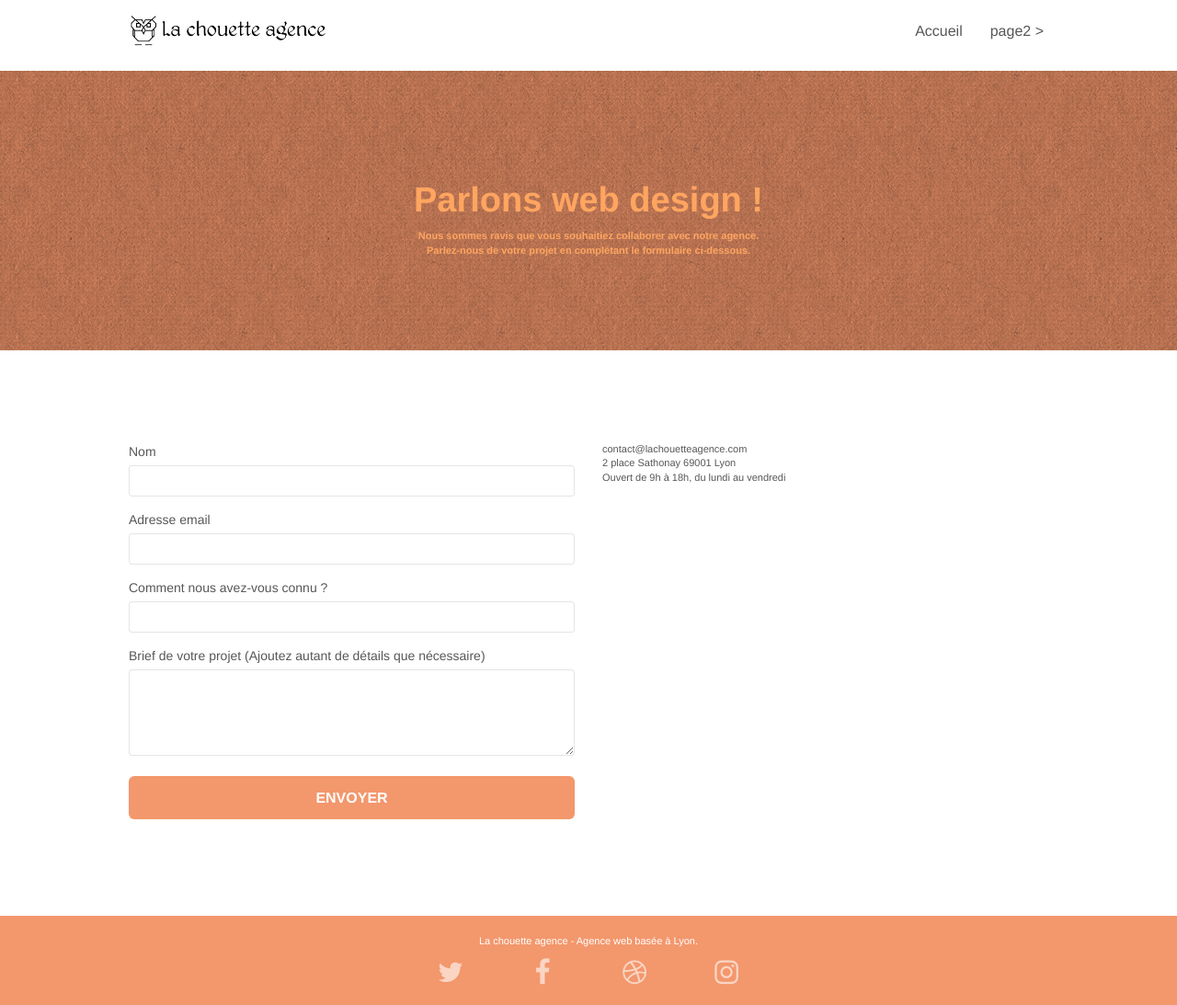
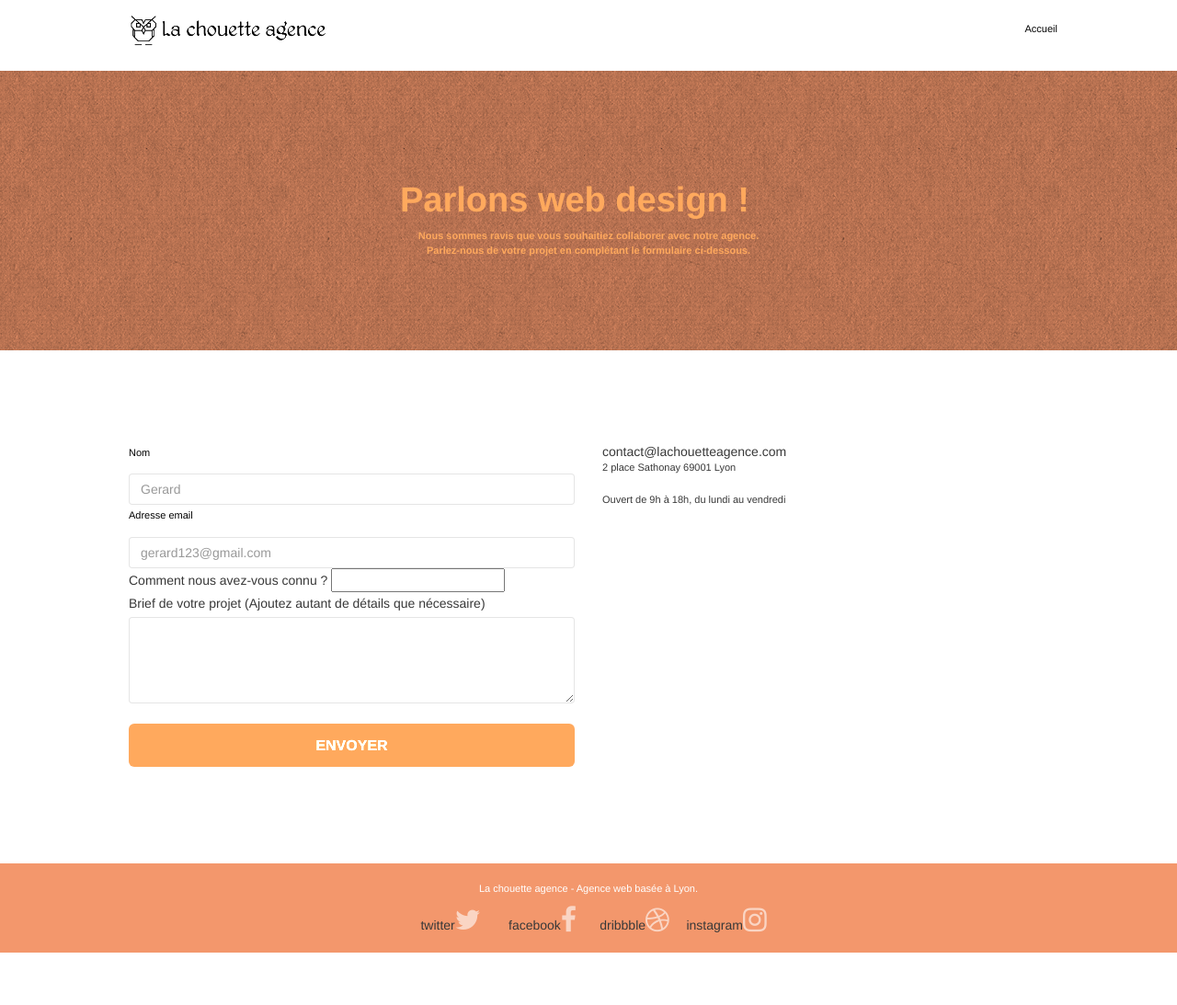
Before and after one commit to Caroline-100/chouette-avance, a plain HTML site: page page2.html in a window 1280 px wide. Shown: the part 15-1108 px from the top of the page at 92% size. After the commit the page ends 1051 px from the top, so only its background shows below. Drawn offline with Linux system fonts and the light colour scheme.

Commit message:
change img to text + citation image to text + change footer delete annuaire + delete text hidden + modifie form page 2 + modifie adress + add text side social network

```diff
--- a/page2.html
+++ b/page2.html
@@ -1,5 +1,5 @@
 <!DOCTYPE html>
-<html lang="Default">
+<html lang="fr">
 <head>
     <meta charset="utf-8">
     <meta name="keywords" content="">
@@ -18,7 +18,7 @@
 	<script src="./js/blocs.js"></script>
 	<script src="./js/jqBootstrapValidation.js"></script>
 	<script src="./js/formHandler.js"></script>
-    <title>page2</title>
+    <title>contact</title>
 
 
 <!-- Analytics -->
@@ -40,18 +40,11 @@
 					<span class="sr-only">Toggle navigation</span><span class="icon-bar"></span><span class="icon-bar"></span><span class="icon-bar"></span>
 				</button>
 			</div>
-			<div class="collapse navbar-collapse navbar-1 special-dropdown-nav">
-				<ul class="site-navigation nav navbar-nav">
-					<li>
+			<!-- <div class="collapse navbar-collapse navbar-1 special-dropdown-nav"> -->
+					<p class="site-navigation nav navbar-nav">
 						<a href="index.html">Accueil</a>
-					</li>
-					<li>
-					</li>
-					<li>
-						<a href="page2.html">page2 &gt;</a>
-					</li>
-				</ul>
-			</div>
+					</p>
+			<!-- </div> -->
 		</nav>
 	</div>
 </div>
@@ -81,37 +74,54 @@
 		<div class="row">
 			<div class="col-sm-6">
 				<form id="form_1" novalidate success-msg="Your message has been sent." fail-msg="Sorry it seems that our mail server is not responding, Sorry for the inconvenience!">
-					<div class="form-group">
-						<label>
+					<label for="fname">
+					<p>
 							Nom
+						</p>
+					</label>
+					<input id="fname"  type="text" name="textfield" placeholder="Gerard "class="form-control" required />
+
+					<!-- <div class="form-group">
+					</div>
+					<div class="form-group"> -->
+						<label for="fmail">
+							<p>
+								Adresse email
+							</p>
 						</label>
-						<input id="name" class="form-control" required />
-					</div>
-					<div class="form-group">
-						<label>
-							Adresse email
+						<input id="fmail" placeholder="gerard123@gmail.com " class="form-control" type="email" required />
+						<label for="finfos">
+							Comment nous avez-vous connu ?
+						</label >
+						<input  id = "finfos" list="ice-cream-flavors" id="ice-cream-choice" >
+						<datalist id="ice-cream-flavors">
+							<option value="voiture.com">
+							<option value="pizza.com">
+							<option value="matoiture.com">
+							<option value="immobilierseo.com">
+							<option value="Vanilla">
+						</datalist>
+						<label for="message">
+							Brief de votre projet (Ajoutez autant de détails que nécessaire)<br>
 						</label>
-						<input id="email" class="form-control" type="email" required />
-					</div>
-					<div class="form-group">
-						<label>
-							Comment nous avez-vous connu ?
-						</label>
-						<input class="form-control" type="email" required id="input_504" />
-					</div>
-					<div class="form-group">
-						<label>
-							Brief de votre projet (Ajoutez autant de détails que nécessaire)<br>
-						</label><textarea id="message" class="form-control" rows="4" cols="50" required></textarea>
-					</div>
+						<textarea id="message" class="form-control" rows="4" cols="50" required></textarea>
 					<button class="bloc-button btn btn-lg btn-block cta-hero btn-atomic-tangerine" type="submit">
 						Envoyer
 					</button>
 				</form>
 			</div>
 			<div class="col-sm-6">
+				<address>
+					<a href="contact@lachouetteagence.com">
+						contact@lachouetteagence.com
+					</a>
+					<p>
+						2 place Sathonay 69001 Lyon
+					</p>
+				</address>
 				<p>
-					contact@lachouetteagence.com<br>2 place Sathonay 69001 Lyon<br>Ouvert de 9h à 18h, du lundi au vendredi<br>
+					Ouvert de
+					<time datetime="PT9H">9h</time> à <time datetime="PT18H">18h,</time> du lundi au vendredi
 				</p>
 			</div>
 		</div>
@@ -135,22 +145,31 @@
 				<div class="row row-no-gutters social">
 					<div class="col-sm-3">
 						<div class="text-center">
-							<a class="social" href="index.html"><span class="fa fa-twitter icon-md"></span></a>
+							<a class="social" href="#"
+							>twitter<span class="fa fa-twitter icon-md"></span
+						  ></a>
 						</div>
 					</div>
 					<div class="col-sm-3">
 						<div class="text-center">
-							<a class="social" href="index.html"><span class="fa fa-facebook icon-md"></span></a>
+							<a class="social" href="#"
+							>facebook<span class="fa fa-facebook icon-md"></span
+						  ></a>
 						</div>
 					</div>
 					<div class="col-sm-3">
 						<div class="text-center">
-							<a class="social" href="index.html"><span class="fa fa-dribbble icon-md"></span></a>
+							<a class="social" href="#">
+								dribbble<span class="fa fa-dribbble icon-md"></span>
+							</a>
 						</div>
 					</div>
 					<div class="col-sm-3">
 						<div class="text-center">
-							<a class="social" href="index.html"><span class="fa fa-instagram icon-md"></span></a>
+							<a class="social" href="#"
+                      >instagram<span class="fa fa-instagram icon-md"></span
+						>
+					</a>
 						</div>
 					</div>
 				</div>
--- a/style.css
+++ b/style.css
@@ -652,6 +652,7 @@ a {
     font-family: "helvetica";
     font-weight: 400;
     color: #575757!important;
+    filter: contrast(1.75);
 }
 
 .container {
@@ -778,6 +779,9 @@ h4 {
     color: #F3976C!important;
     filter: contrast(1.6);
     font-weight: 600;
+    filter: contrast(1.75);
+    width: 97%;
+    text-align: center;
 }
 
 .btn-atomic-tangerine {
```
Also changed, not shown: index.html (+48 -47 lines).
